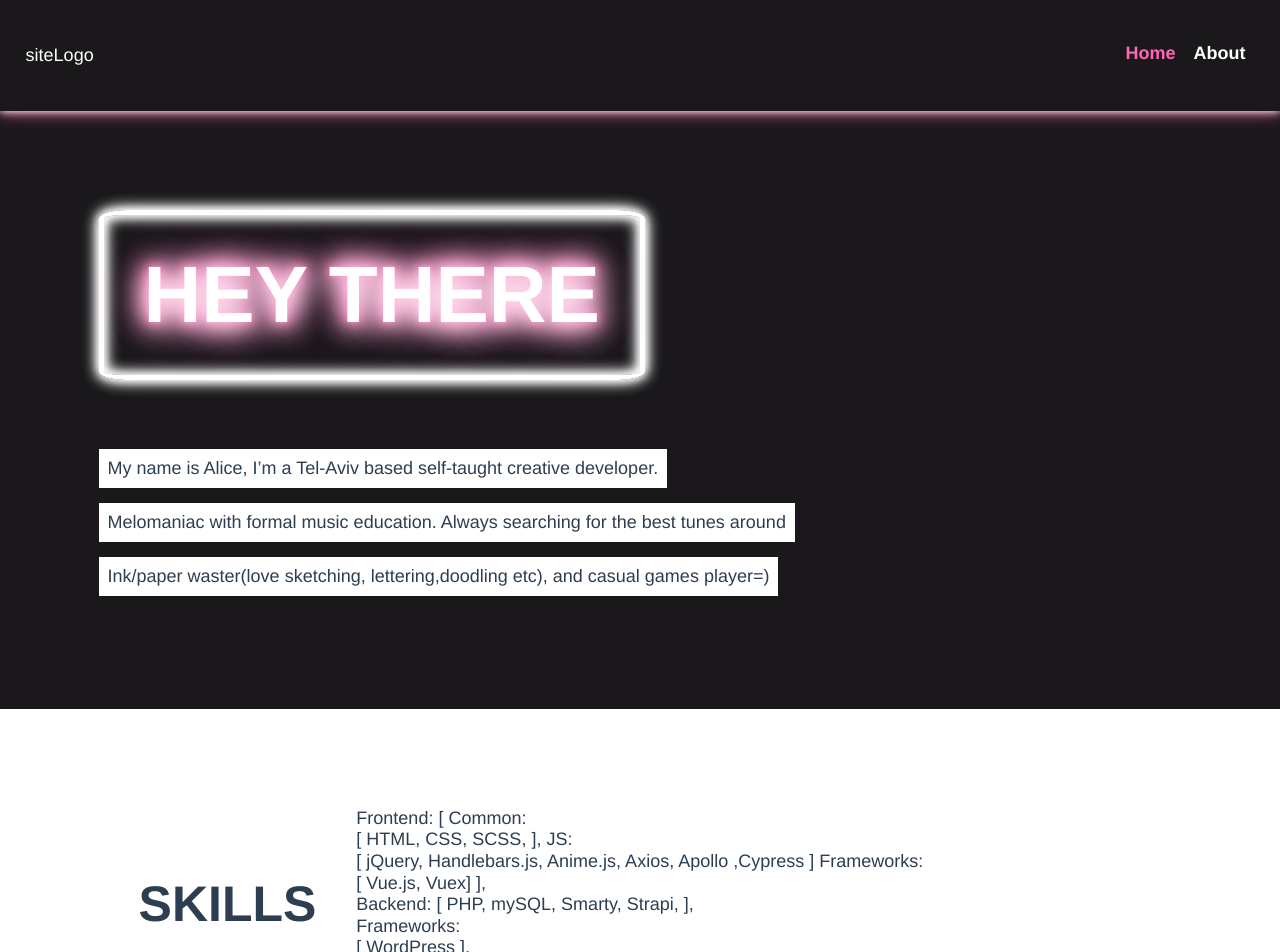
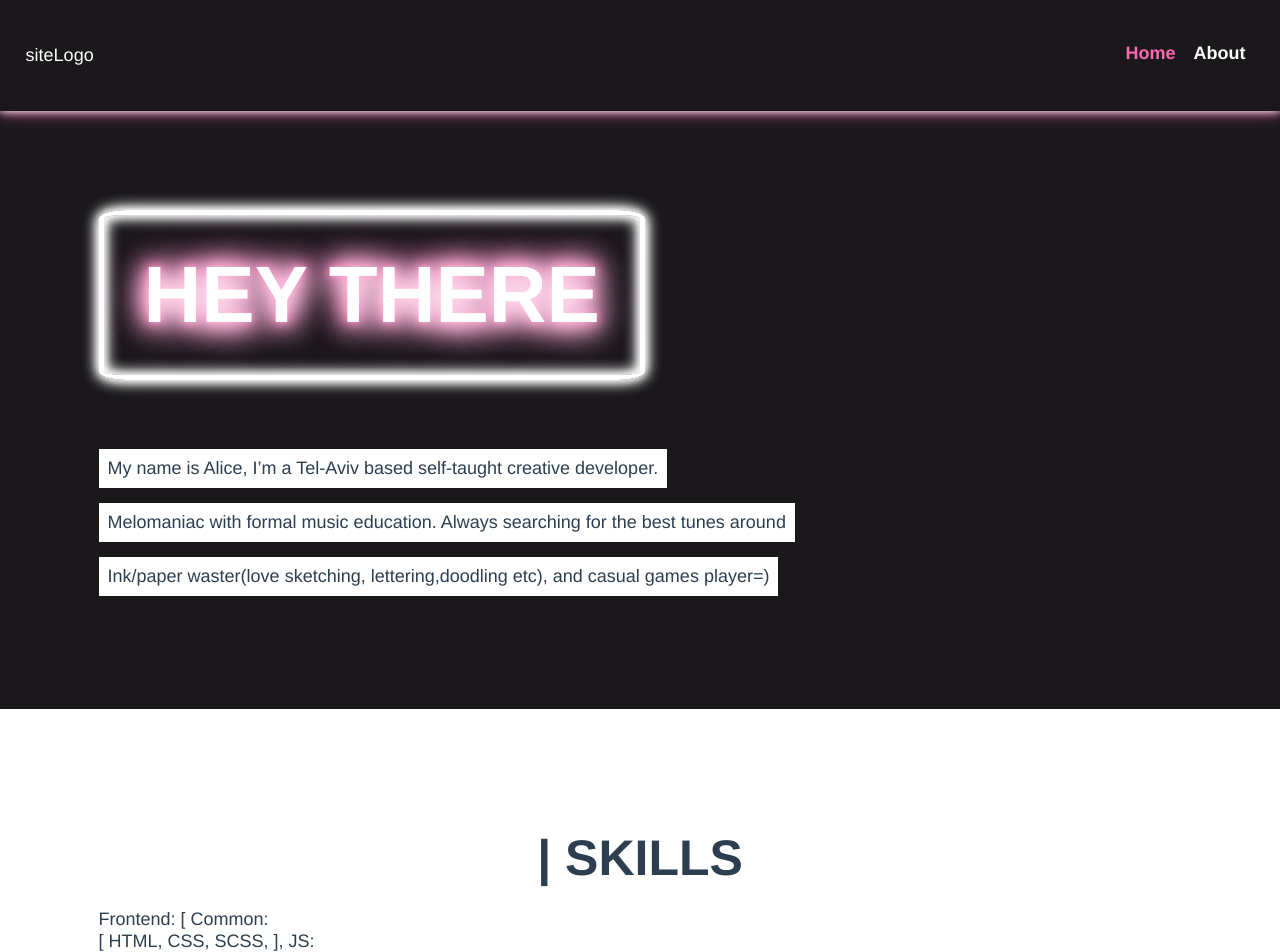
Before and after one commit to 4l1c30zz/vue3-blog, a Vue app: page / in a window 1280 px wide. Shown: the top 952 px of the page. Built offline with nearby package versions, Linux system fonts and the light colour scheme; no server answers.

Commit message:
added missin classes

```diff
--- a/src/views/Home.vue
+++ b/src/views/Home.vue
@@ -19,9 +19,8 @@
   </div>
   <div class="flex flex-center container">
     <div class="column is-full flex flex-start">
-      <h2 class="is-uppercase">skills</h2>
-      <div>
-        <p class="is-left">
+      <h2 class="is-uppercase is-full"><b>| </b>skills</h2>
+        <p class="is-left is-full">
        <b> Frontend:</b> [ Common: <br/>[ HTML, CSS, SCSS, ], JS: <br/>[ jQuery, Handlebars.js,
         Anime.js, Axios, Apollo ,Cypress ] Frameworks: <br/>[ Vue.js, Vuex] ],
         </p>
@@ -36,7 +35,6 @@
         </p>
       </div>
     </div>
-  </div>
 </template>
 <script>
 export default {
```
